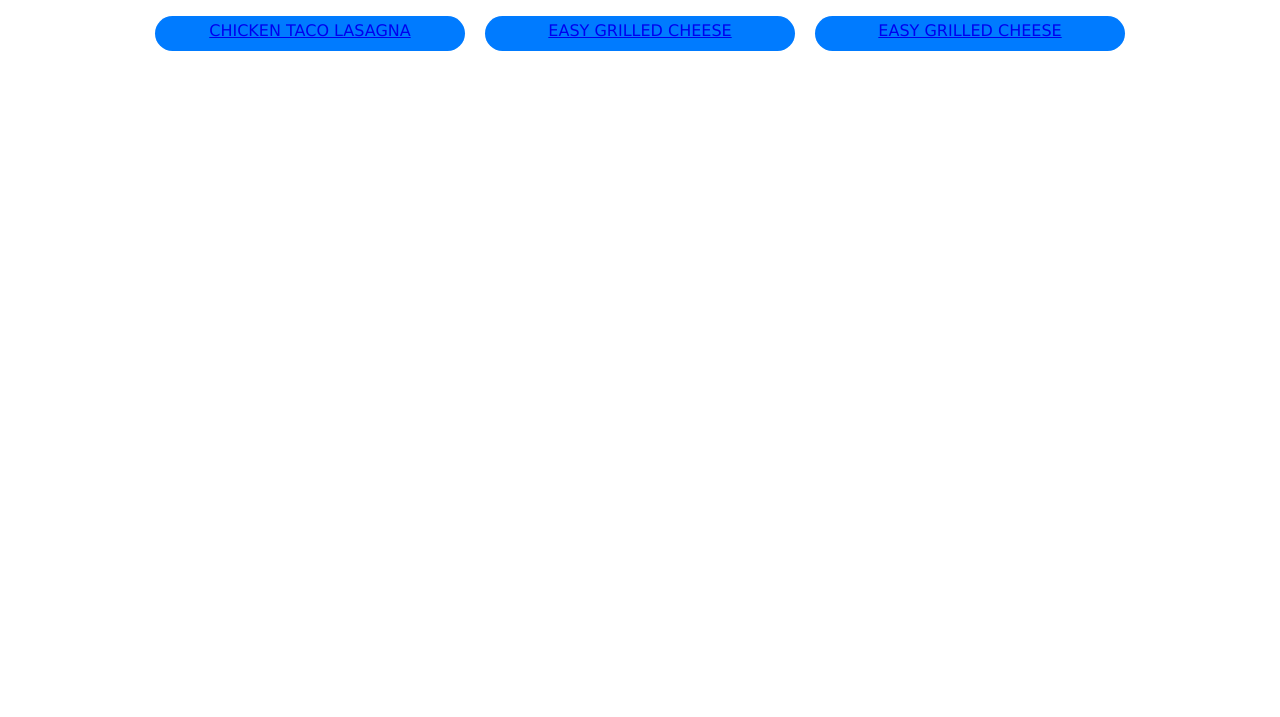
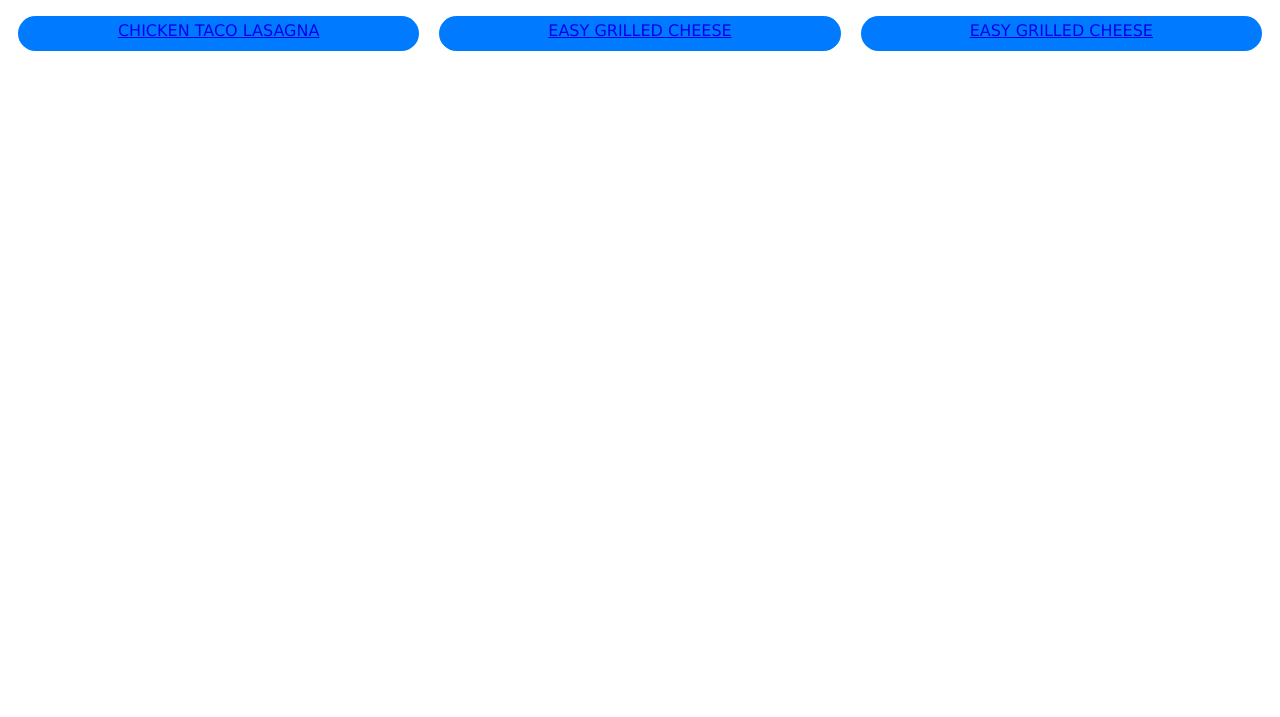
Before and after one commit to maciekster/odin-recipes, a plain HTML site: page index.html in a window 1280 px wide. Shown: the part 83-800 px from the top of the page. Drawn offline with Linux system fonts and the light colour scheme.

Commit message:
Messed around with flex properties for link buttons.

```diff
--- a/style.css
+++ b/style.css
@@ -25,12 +25,13 @@ h1 {
 
 .button {
   text-align: center;
-  width: 300px;
-  inline-size: 300px;
+  /** width: 300px; **/
+  /** inline-size: 300px; **/
   height: 25px;
-  block-size: 25px;
+  /** block-size: 25px; **/
   padding: 5px;
   margin: 10px;
   background-color: #007bff;
-  border-radius: 25px;
+  border-radius: 20px;
+  flex: 1;
 }
```
